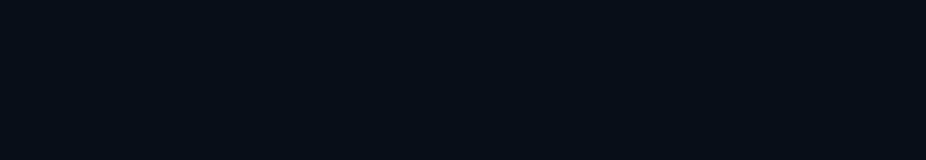
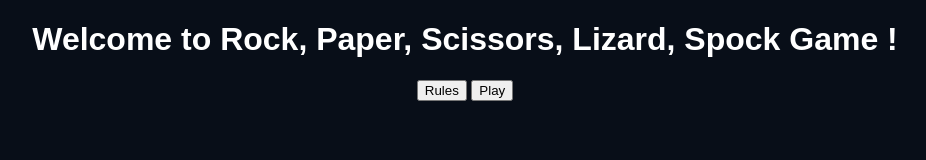
Before and after one commit to Tiko4real/2nd_Project, a plain HTML site: page index.html in a window 1280 px wide. Shown: the whole page, without its empty margins (175-1101 px from the left). Drawn offline with Linux system fonts and the light colour scheme.

Commit message:
Add welcome page and buttons

```diff
--- a/index.html
+++ b/index.html
@@ -1,5 +1,6 @@
 <!DOCTYPE html>
 <html lang="en">
+
 <head>
     <meta charset="UTF-8">
     <meta name="viewport" content="width=device-width, initial-scale=1.0">
@@ -7,7 +8,14 @@
     <link rel="stylesheet" href="https://cdnjs.cloudflare.com/ajax/libs/font-awesome/6.0.0-beta3/css/all.min.css">
     <title>Document</title>
 </head>
+
 <body>
+    <div id="welcome-page">
+        <h1>Welcome to Rock, Paper, Scissors, Lizard, Spock Game !</h1>
+        <button id="rules-btn">Rules</button>
+        <button id="play-btn">Play</button>
+    </div>
 
 </body>
+
 </html>
```
